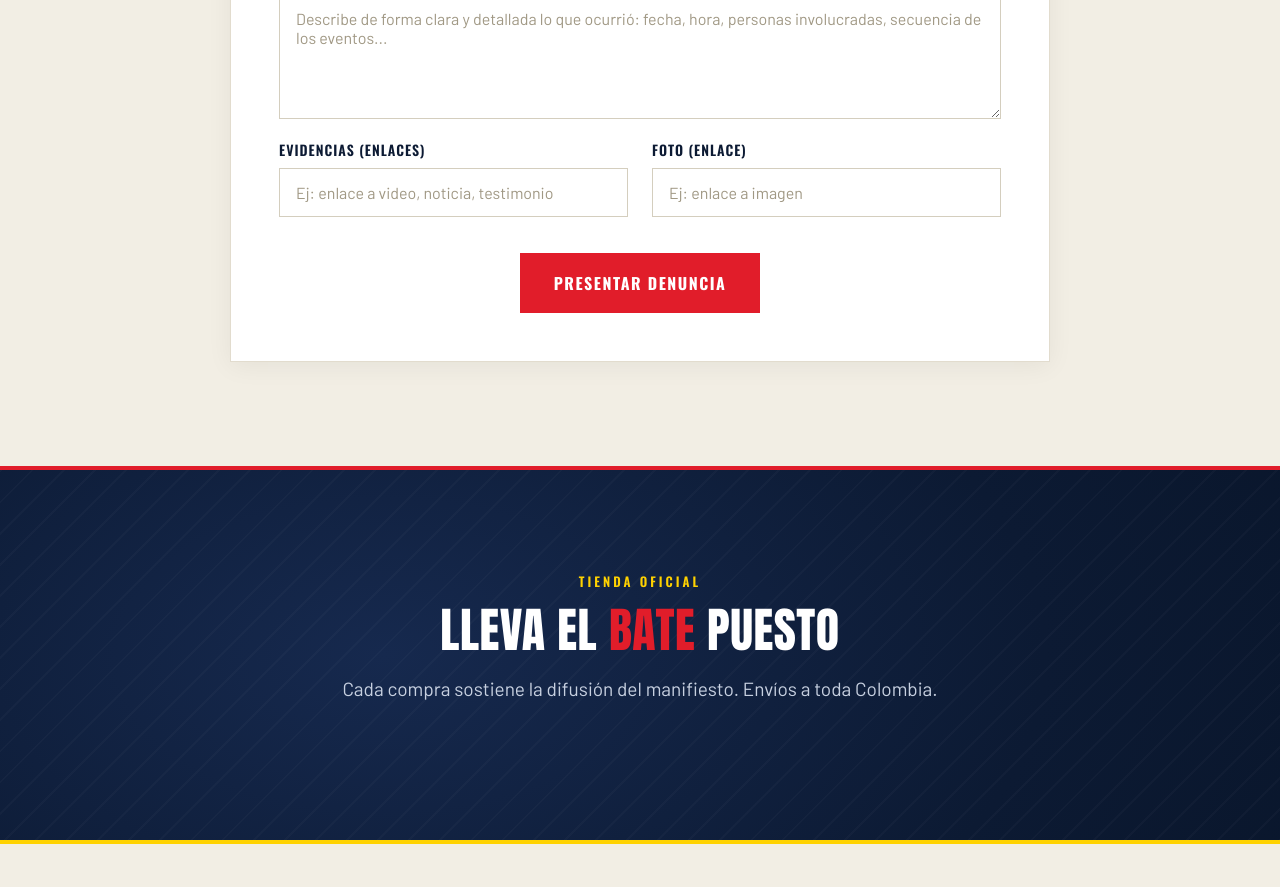
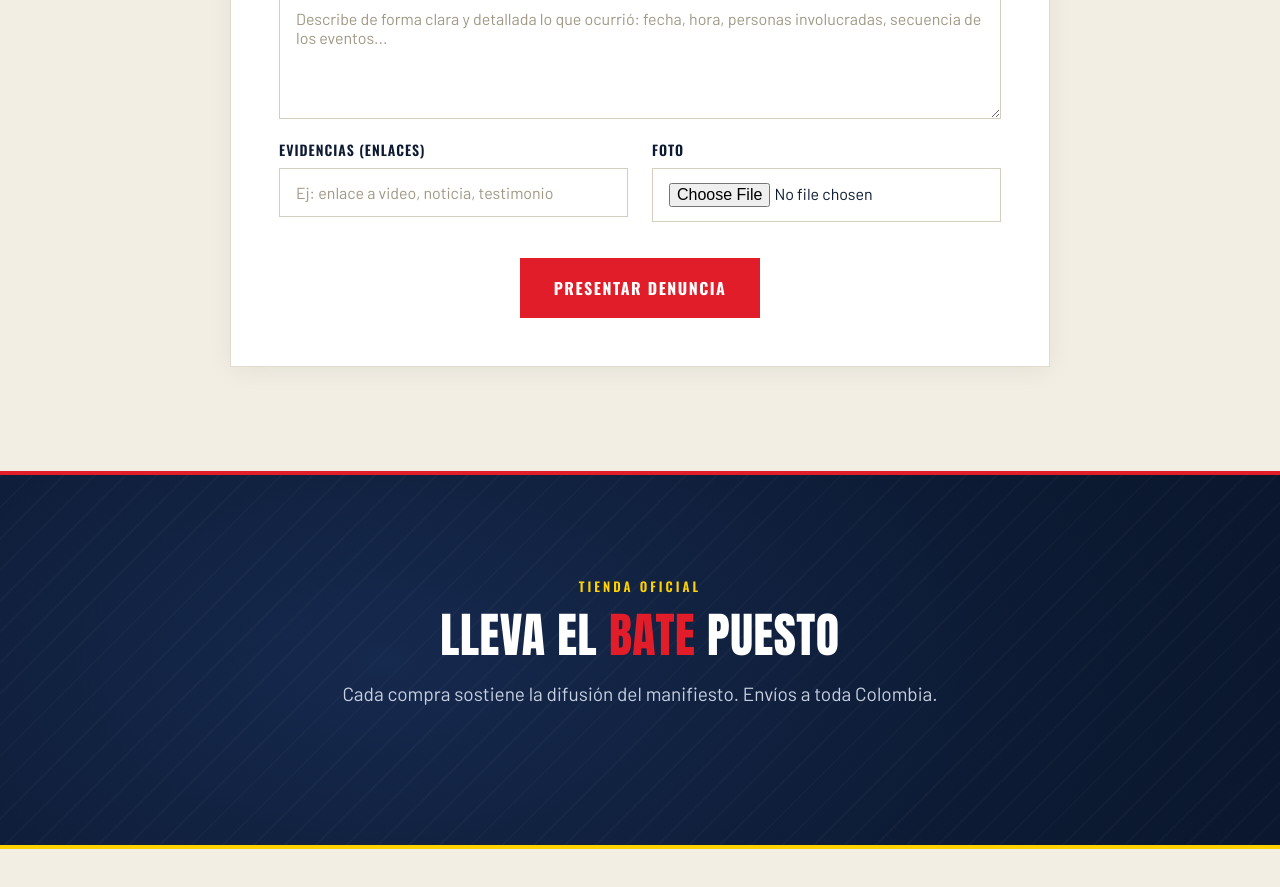
Before and after one commit to EsneiderCdD/gury, a Next.js app: page / in a window 1280 px wide. Shown: the part 3160-4047 px from the top of the page. Built offline with nearby package versions, Linux system fonts and the light colour scheme.

Commit message:
subir archivos

```diff
--- a/src/app/api/denuncias/route.ts
+++ b/src/app/api/denuncias/route.ts
@@ -18,18 +18,13 @@ export async function GET() {
 }
 
 export async function POST(request: Request) {
-  const body = await request.json()
+  const formData = await request.formData()
 
-  console.log('📦 Route Handler: datos capturados del formulario →', {
-    cedula: body.cedula,
-    nombre_completo: body.nombre_completo,
-    relato: body.relato?.slice(0, 50) + '...',
-  })
+  console.log('📦 Route Handler: FormData recibido')
 
   const res = await fetch(`${WP_API}/crear`, {
     method: 'POST',
-    headers: { 'Content-Type': 'application/json' },
-    body: JSON.stringify(body),
+    body: formData,
   })
 
   const data = await res.json()
--- a/src/components/specific/DenunciaSection/DenunciaSection.tsx
+++ b/src/components/specific/DenunciaSection/DenunciaSection.tsx
@@ -1,6 +1,6 @@
 "use client"
 
-import { useState, FormEvent } from "react"
+import { useState, FormEvent, useRef } from "react"
 import styles from "./DenunciaSection.module.css"
 import Modal from "@/components/reusable/Modal/Modal"
 
@@ -18,9 +18,10 @@ export default function DenunciaSection() {
   const [direccion, setDireccion] = useState("")
   const [relato, setRelato] = useState("")
   const [evidencias, setEvidencias] = useState("")
-  const [foto, setFoto] = useState("")
+  const [foto, setFoto] = useState<File | null>(null)
   const [cargando, setCargando] = useState(false)
   const [respuesta, setRespuesta] = useState<RespuestaAPI | null>(null)
+  const fotoRef = useRef<HTMLInputElement>(null)
 
   async function handleSubmit(e: FormEvent) {
     e.preventDefault()
@@ -28,19 +29,21 @@ export default function DenunciaSection() {
     setRespuesta(null)
 
     try {
+      const formData = new FormData()
+      formData.append("nombre_completo", nombre)
+      formData.append("cedula", cedula)
+      formData.append("correo", correo)
+      formData.append("celular", celular)
+      formData.append("direccion_lugar", direccion)
+      formData.append("relato", relato)
+      formData.append("evidencias_enlaces", evidencias)
+      if (foto) {
+        formData.append("foto", foto)
+      }
+
       const res = await fetch("/api/denuncias", {
         method: "POST",
-        headers: { "Content-Type": "application/json" },
-        body: JSON.stringify({
-          nombre_completo: nombre,
-          cedula,
-          correo,
-          celular,
-          direccion_lugar: direccion,
-          relato,
-          evidencias_enlaces: evidencias,
-          foto_enlace: foto,
-        }),
+        body: formData,
       })
 
       const data: RespuestaAPI = await res.json()
@@ -54,7 +57,8 @@ export default function DenunciaSection() {
         setDireccion("")
         setRelato("")
         setEvidencias("")
-        setFoto("")
+        setFoto(null)
+        if (fotoRef.current) fotoRef.current.value = ""
       }
     } catch {
       setRespuesta({ status: "error", message: "Error de red. Intenta de nuevo." })
@@ -152,13 +156,13 @@ export default function DenunciaSection() {
                 />
               </div>
               <div className={styles.field}>
-                <label htmlFor="foto">Foto (enlace)</label>
+                <label htmlFor="foto">Foto</label>
                 <input
+                  ref={fotoRef}
                   id="foto"
-                  type="text"
-                  placeholder="Ej: enlace a imagen"
-                  value={foto}
-                  onChange={(e) => setFoto(e.target.value)}
+                  type="file"
+                  accept="image/*"
+                  onChange={(e) => setFoto(e.target.files?.[0] ?? null)}
                 />
               </div>
             </div>
```
